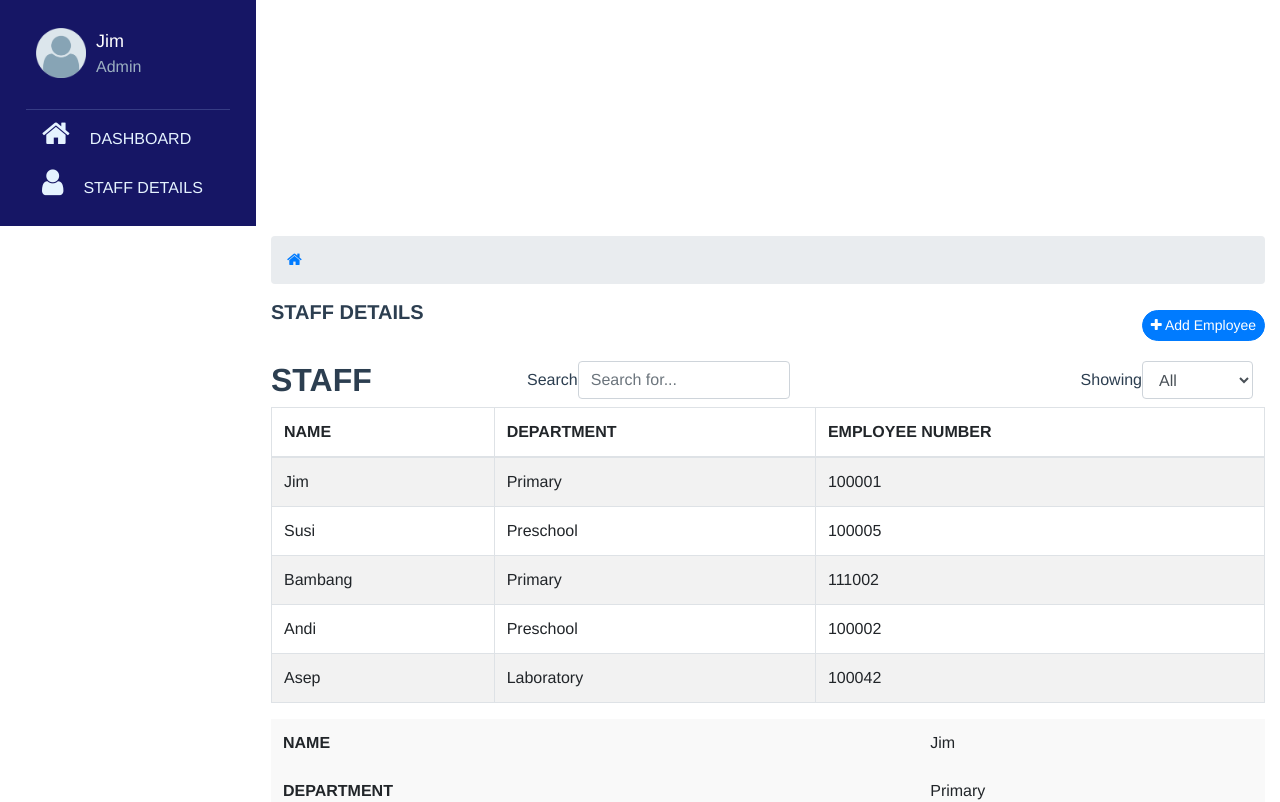
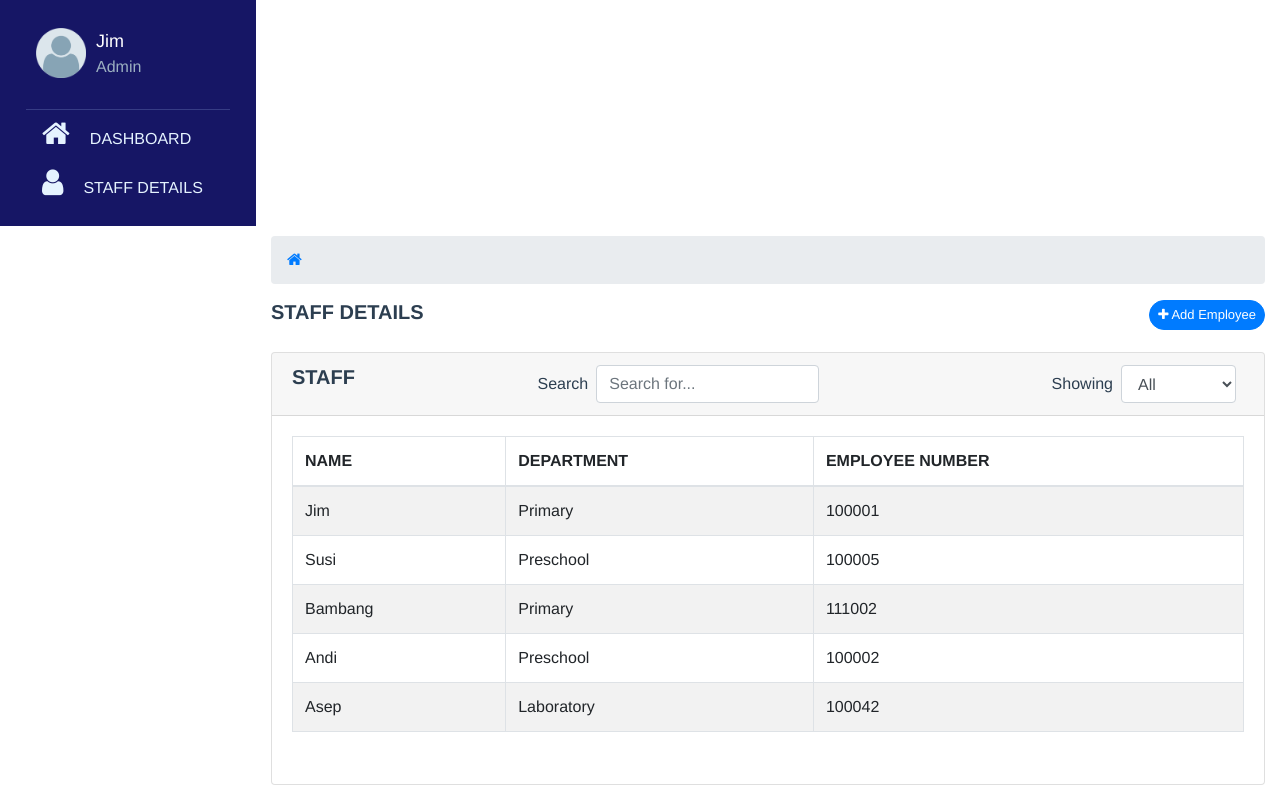
Before and after one commit to utomoadito/vue-simple-test, a Vue app: page /#/staff in a window 1280 px wide. Shown: the top 802 px of the page. Built offline with nearby package versions, Linux system fonts and the light colour scheme.

Commit message:
little fix of bootstrap

```diff
--- a/src/components/Staff.vue
+++ b/src/components/Staff.vue
@@ -1,55 +1,52 @@
 <template>
   <div class="row">
-    <div class="col-md-12">
+    <b-col md="12">
         <ol class="breadcrumb">
           <li><a href="#"><i class="fa fa-home"></i></a></li>
         </ol>
-    </div>
-    <div class="col-md-12">
+    </b-col>
+    <b-col md="12">
         <div class="row">
-            <div class="col-md-6 col-xs-7">
+            <b-col md="6" cols="7">
                 <h3 style="font-size:20px;"><b>STAFF DETAILS</b></h3>
-            </div>
-            <div class="col-md-6 col-xs-5">
-                <b-button pill variant="primary" size="sm" href="#" style="float:right;margin-top:10px;">
+            </b-col>
+            <b-col md="6" cols="5">
+                <b-button pill variant="primary" size="sm" href="#" style="float:right;font-size:13px;">
                     <i class="fa fa-plus"></i> Add Employee
                 </b-button>
-            </div>
+            </b-col>
         </div>
-    </div>
-    <div class="col-md-12">
-        <div class="panel panel-default" style="margin-top:20px;">
-          <div class="panel-heading">
+    </b-col>
+    <b-col md="12">
+        <b-card-group deck style="margin-top:20px;">
+          <b-card header-tag="header">
+          <div slot="header">
             <div class="row">
-                <div class="col-md-3 col-xs-12">
-                    <h2 class="panel-title"><b>STAFF</b></h2>
-                </div>
-                <div class="col-md-4 col-xs-12">
-                    <form class="form-inline">
-                      <div class="form-group">
-                        <label>Search</label>
-                        <input type="text" name="search" class="form-control" placeholder="Search for..." v-model="search" style="width:75%;display: inline-block;">
-                      </div>
-                    </form>
-                </div>
-                <div class="col-md-5 col-xs-12">
+                <b-col md="3" cols="12">
+                    <h5><b>STAFF</b></h5>
+                </b-col>
+                <b-col md="4" cols="12">
+                    <b-form inline>
+                        <label class="mr-sm-2">Search</label>
+                        <b-input type="text" name="search" placeholder="Search for..." v-model="search" style="width:75%;display: inline-block;"></b-input>
+                    </b-form>
+                </b-col>
+                <b-col md="5" cols="12">
                     <div class="right-filter">
-                        <form class="form-inline">
-                          <div class="form-group">
-                            <label>Showing</label>
-                                <select class="form-control" v-on:change="showing" style="width:60%;display:inline-block;">
-                                    <option value="">All</option>
-                                    <option v-for="(department, index) in departments" :key="index" :value="department">{{department}}</option>
-                                </select>
-                          </div>
-                        </form>
+                        <b-form inline>
+                            <label class="mr-sm-2">Showing</label>
+                            <select class="form-control" v-on:change="showing" style="width:60%;display:inline-block;">
+                                <option value="">All</option>
+                                <option v-for="(department, index) in departments" :key="index" :value="department">{{department}}</option>
+                            </select>
+                        </b-form>
                     </div>
-                </div>
+                </b-col>
             </div>
           </div>
-          <div class="panel-body">
+          <b-card-text>
             <div class="table-responsive">
-                <div class="hidden-xs">
+                <div class="d-none d-sm-block">
                     <table class="table table-bordered table-striped">
                         <thead>
                             <tr>
@@ -67,7 +64,7 @@
                         </tbody>
                     </table>
                 </div>
-                <div class="hidden-lg hidden-md hidden-sm">
+                <div class="d-block d-sm-none">
                     <table class="table borderless table-mstriped">
                         <tbody v-for="(data, index) in staffs" :key="index">
                             <tr>
@@ -86,9 +83,10 @@
                     </table>
                 </div>
             </div>
-          </div>
-        </div>
-    </div>
+          </b-card-text>
+          </b-card>
+        </b-card-group>
+    </b-col>
   </div>
 </template>
 
--- a/src/components/layout/Layout.vue
+++ b/src/components/layout/Layout.vue
@@ -2,10 +2,10 @@
   <div>
     <sidebar></sidebar>
     <div class="main">
-        <div class="container-fluid" style="padding-top:10px;">
+        <b-container fluid style="padding-top:10px;">
             <!--Isi konten berada pada router-view-->
             <router-view></router-view>
-        </div>
+        </b-container >
     </div>
   </div>
 </template>
```
